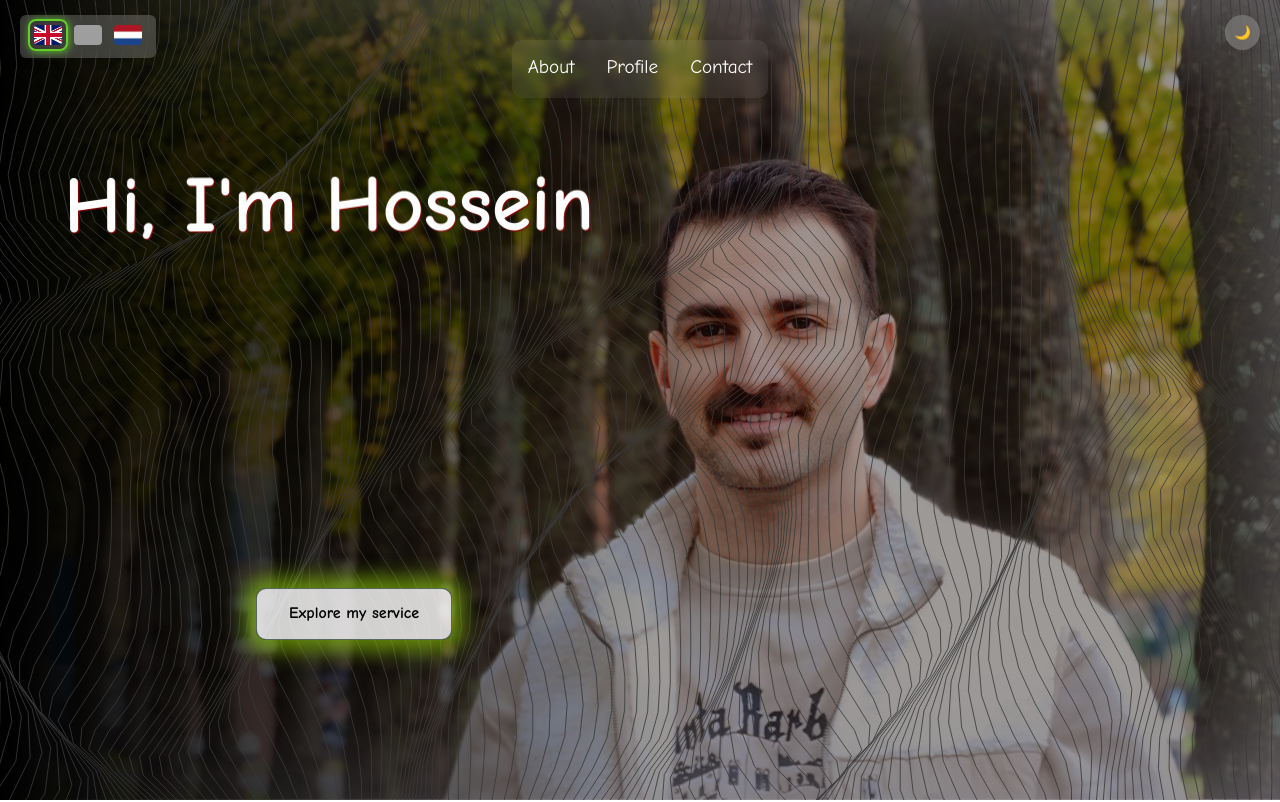
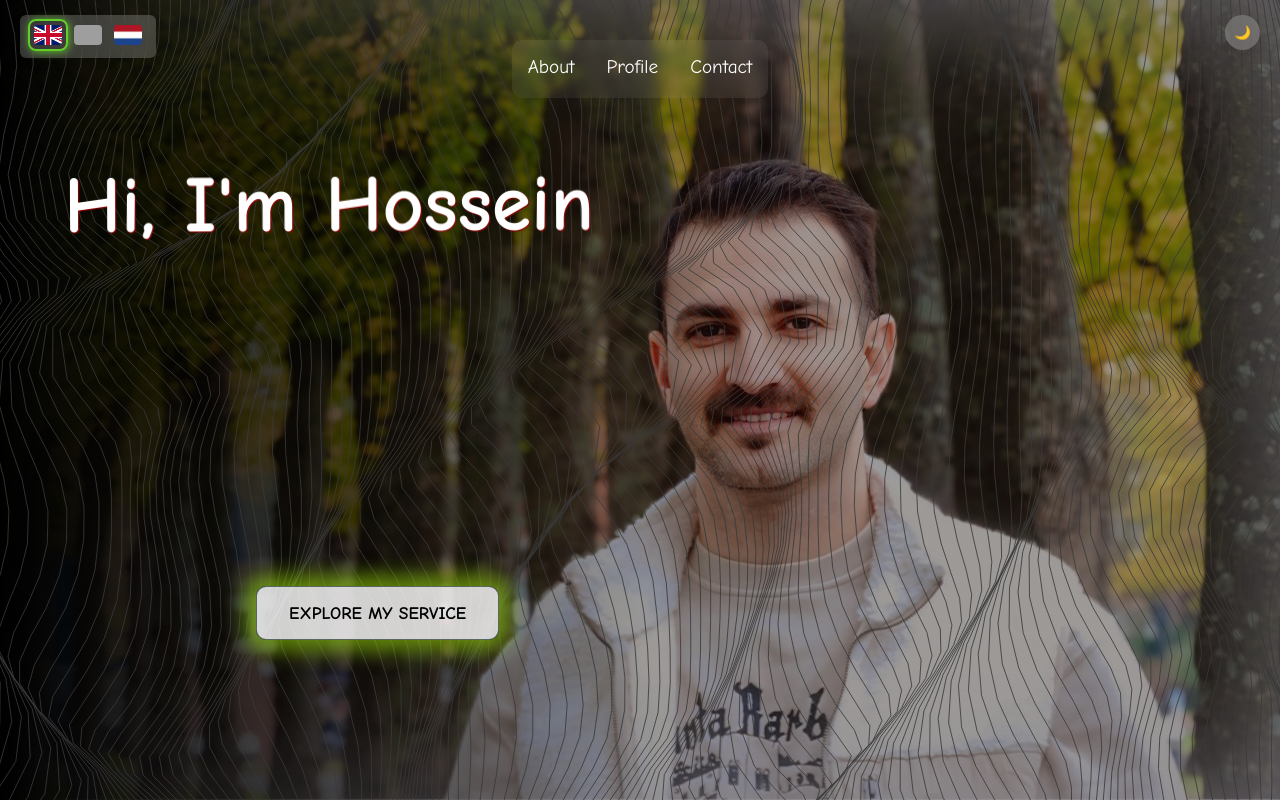
Before and after one commit to Hossein-Kelisa/Hossein-Kelisa-Portfolio, a React (Vite) app in the folder portfolio/client/: page / in a window 1280 px wide. Shown: the top 802 px of the page. Built offline with nearby package versions, Linux system fonts and the light colour scheme; no server answers; grey boxes are pictures that could not be loaded; a web font is replaced by a local one.

Commit message:
change btn shape

```diff
--- a/portfolio/client/src/components/HomeComponents/Hero.css
+++ b/portfolio/client/src/components/HomeComponents/Hero.css
@@ -31,15 +31,12 @@
   background-color: rgba(255, 255, 255, 0.813);
   border: 1px solid #556459f5;
   border-radius: 10px;
-  text-decoration: none;
-  font-size: 1rem;
+  font-size: 1.1rem;
   font-weight: 600;
   transition: all 0.3s ease;
   /* box-shadow: 0 0 10px 10px rgba(157, 226, 9, 0.352); */
   animation: pulse 2s infinite;
-  /* corner-shape: scoop; */
-  /* corner-shape: polygon(10% 0%, 90% 0%, 100% 50%, 90% 100%, 10% 100%, 0% 50%); */
-  /* clip-path: polygon(10% 0%, 90% 0%, 100% 50%, 90% 100%, 10% 100%, 10% 50%); */
+  text-transform: uppercase;
 }
 .dark .explore-button {
   color: #cecece;
--- a/portfolio/client/src/components/ServiceComponents/ServicesHero.css
+++ b/portfolio/client/src/components/ServiceComponents/ServicesHero.css
@@ -71,13 +71,12 @@
 .Back-to-Portfolio-button {
   padding: 15px 20px;
   font-size: 1.1rem;
-  font-weight: 600;
-  border-radius: 50px 1px 1px 50px;
-  border: none;
   cursor: pointer;
   background-color: #f0f0f0;
   color: #039fc3;
   transition: all 0.3s ease;
+  text-transform: uppercase;
+  clip-path: polygon(100% 0%, 100% 50%, 100% 100%, 15% 100%, 0% 50%, 15% 0);
 }
 .Back-to-Portfolio-button:hover {
   background-color: #000000;
```
